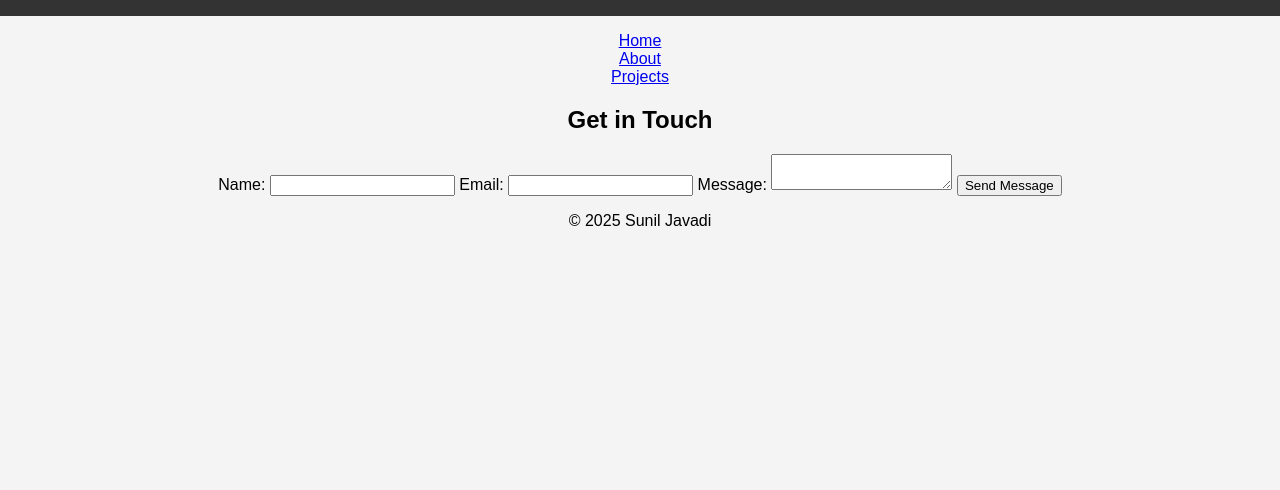
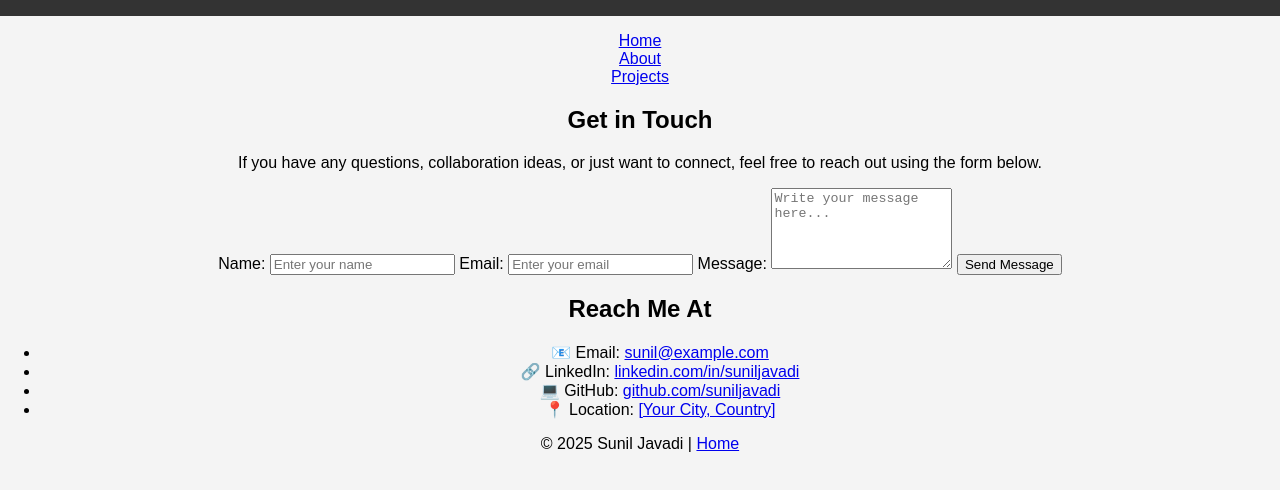
Before and after one commit to suniljavadi/sunil-portfolio, a plain HTML site: page contact.html in a window 1280 px wide. Shown: the part 94-584 px from the top of the page. Drawn offline with Linux system fonts and the light colour scheme.

Commit message:
Update contact.html

```diff
--- a/contact.html
+++ b/contact.html
@@ -17,20 +17,40 @@
             <li><a href="projects.html">Projects</a></li>
         </ul>
     </nav>
+
     <section>
         <h2>Get in Touch</h2>
+        <p>If you have any questions, collaboration ideas, or just want to connect, feel free to reach out using the form below.</p>
+
         <form action="https://formspree.io/f/{your_form_id}" method="POST">
             <label for="name">Name:</label>
-            <input type="text" id="name" name="name" required>
+            <input type="text" id="name" name="name" placeholder="Enter your name" required>
+
             <label for="email">Email:</label>
-            <input type="email" id="email" name="_replyto" required>
+            <input type="email" id="email" name="_replyto" placeholder="Enter your email" required>
+
             <label for="message">Message:</label>
-            <textarea id="message" name="message" required></textarea>
+            <textarea id="message" name="message" placeholder="Write your message here..." rows="5" required></textarea>
+
+            <!-- Honeypot field for spam protection (hidden from users) -->
+            <input type="text" name="_gotcha" style="display: none;">
+
             <button type="submit">Send Message</button>
         </form>
     </section>
+
+    <section>
+        <h2>Reach Me At</h2>
+        <ul>
+            <li>📧 Email: <a href="mailto:sunil@example.com">sunil@example.com</a></li>
+            <li>🔗 LinkedIn: <a href="https://linkedin.com/in/suniljavadi" target="_blank">linkedin.com/in/suniljavadi</a></li>
+            <li>💻 GitHub: <a href="https://github.com/suniljavadi" target="_blank">github.com/suniljavadi</a></li>
+            <li>📍 Location: <a href="https://goo.gl/maps/example" target="_blank">[Your City, Country]</a></li>
+        </ul>
+    </section>
+
     <footer>
-        <p>&copy; 2025 Sunil Javadi</p>
+        <p>&copy; 2025 Sunil Javadi | <a href="index.html">Home</a></p>
     </footer>
 </body>
 </html>
```
